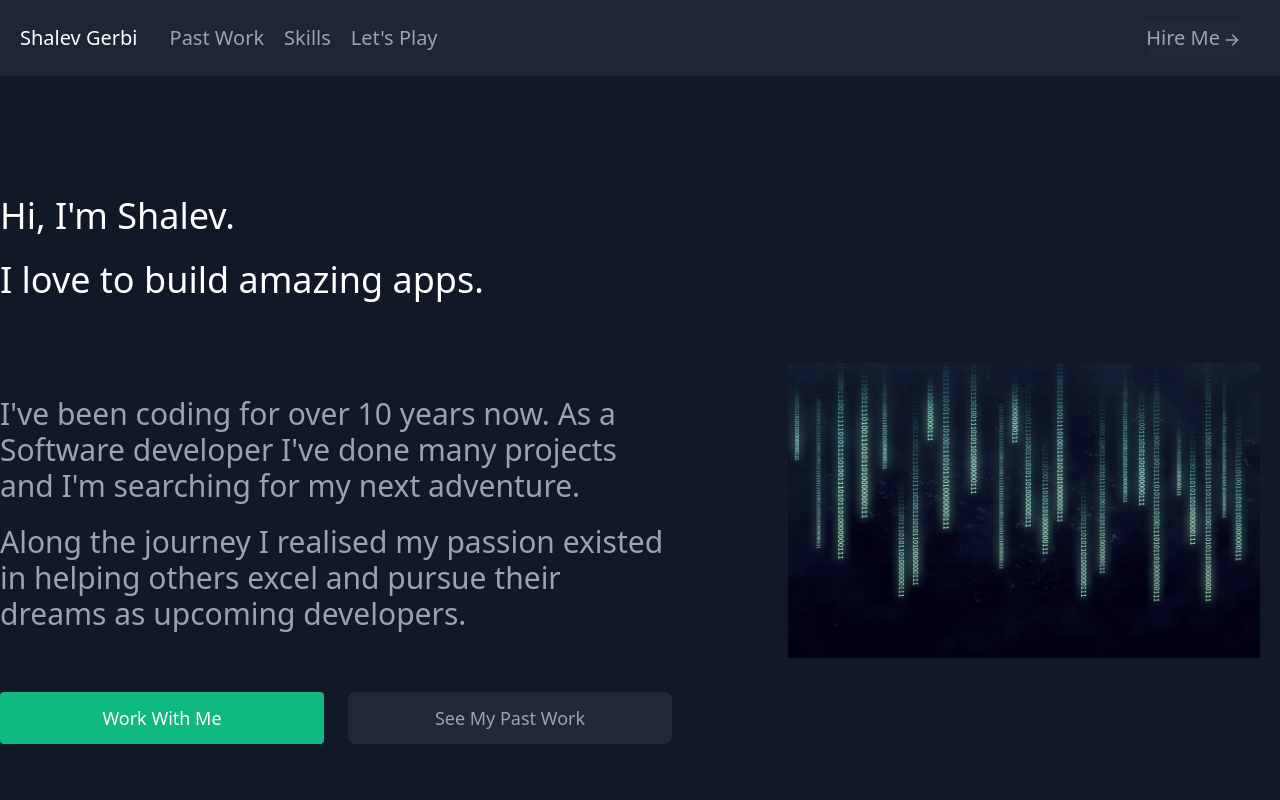
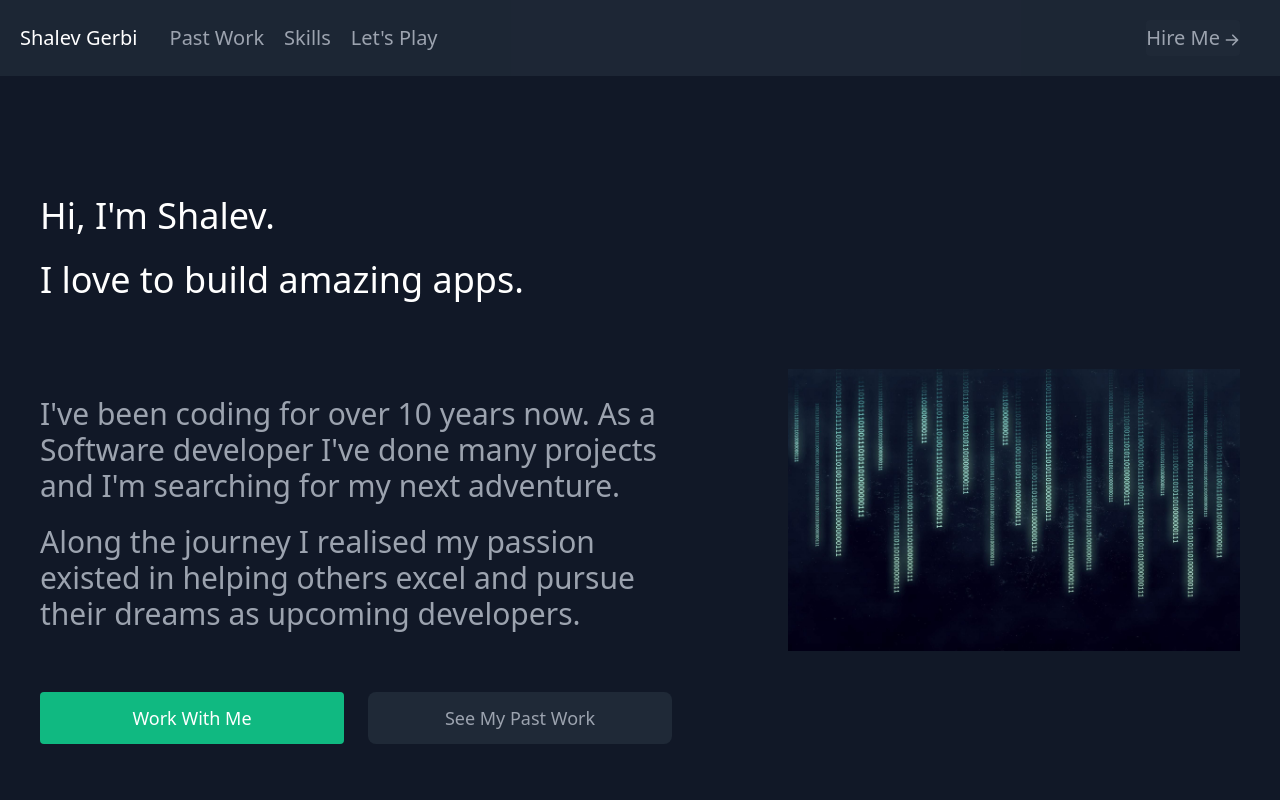
Before and after one commit to shalevgerbi/my-website, a React (Create React App) app: page / in a window 1280 px wide. Shown: the top 800 px of the page. Built offline with nearby package versions, Linux system fonts and the light colour scheme; no server answers.

Commit message:
Responsive Design

```diff
--- a/src/components/About.js
+++ b/src/components/About.js
@@ -4,10 +4,10 @@ import image from ".././images/coding1.jpg";
 export default function About() {
   return (
     <section id="about" className="relative pt-10 w-full ">
-      <div className="lg:container container mx-auto lg:flex  py-20 md:flex-row flex-col items-center w-full mt-10 lg:mt-0">
+      <div className="md:container container mx-auto lg:flex  py-20 md:flex-row flex-col items-center w-full mt-10 lg:mt-0">
         <div
           id="scale-up-left"
-          className="lg:flex-grow lg:w-1/2  lg:pr-24  lg:flex lg:flex-col md:items-start lg:text-left mb-16 md:mb-0 items-center text-center"
+          className="lg: container lg:flex-grow lg:ml-10 lg:w-1/2  lg:pr-24  lg:flex lg:flex-col md:items-start lg:text-left mb-16 md:mb-0 items-center text-center"
         >
           <h1 className="mt-10 lg:mt-0 text-center sm:whitespace-normal md:text-5xl lg:text-center title-font text-9xl lg:text-4xl font-medium text-white lg:whitespace-nowrap">
             Hi, I'm Shalev.
@@ -50,7 +50,7 @@ export default function About() {
 
         <div className="lg:max-w-lg lg:w-full w-full ">
           <img
-            className="p-5 mt-20 object-cover object-center rounded-lg w-screen blur-md"
+            className="p-5 lg:pr-10 mt-20 object-cover object-center rounded-lg w-screen blur-md"
             src={image}
             alt="coding"
           />
```
